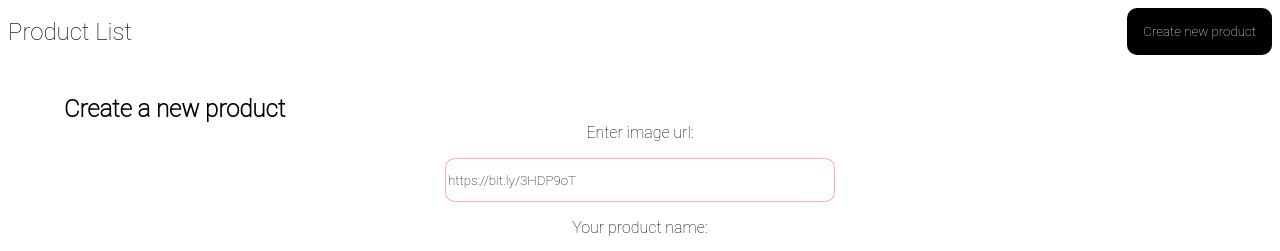
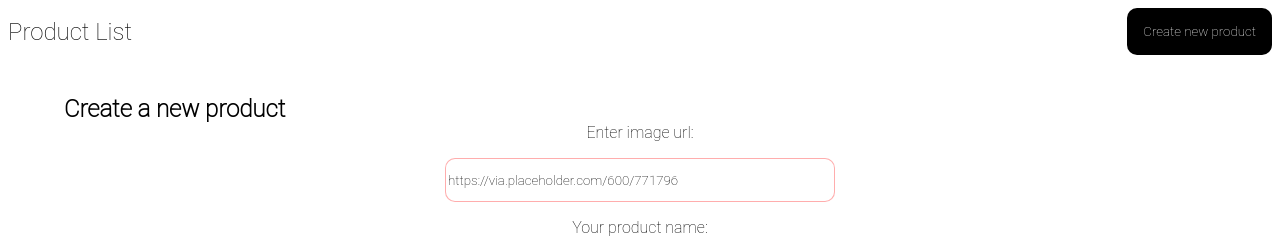
Before and after one commit to eternal-envy/inforce, a React (Create React App) app: page /create in a window 1280 px wide. Shown: the top 251 px of the page. Built offline with nearby package versions, Linux system fonts and the light colour scheme; the HTML template or start-up script is replaced by a standard one.

Commit message:
changing fetch url

```diff
--- a/db.json
+++ b/db.json
@@ -8,7 +8,7 @@
         "height": "реуреун"
       },
       "weight": "лгшкк g",
-      "imageUrl": "https://bit.ly/3HDP9oT",
+      "imageUrl": "https://via.placeholder.com/600/771796",
       "comments": [
         "CommentModel",
         "CommentModel"
@@ -23,7 +23,7 @@
         "height": "йцуйцу"
       },
       "weight": "йцуйцу g",
-      "imageUrl": "https://bit.ly/3HDP9oT",
+      "imageUrl": "https://via.placeholder.com/600/771796",
       "comments": [
         "CommentModel",
         "CommentModel"
--- a/src/create-new-product.js
+++ b/src/create-new-product.js
@@ -2,7 +2,7 @@ import {useState} from "react";
 import {Link, useHistory} from "react-router-dom";
 
 const CreateNewProduct = () => {
-    const [imageUrl, setImageUrl] = useState('https://bit.ly/3HDP9oT');
+    const [imageUrl, setImageUrl] = useState('https://via.placeholder.com/600/771796');
     const [name, setName] = useState('');
     const [amount, setAmount] = useState('');
     const [width, setWidth] = useState('');
```
